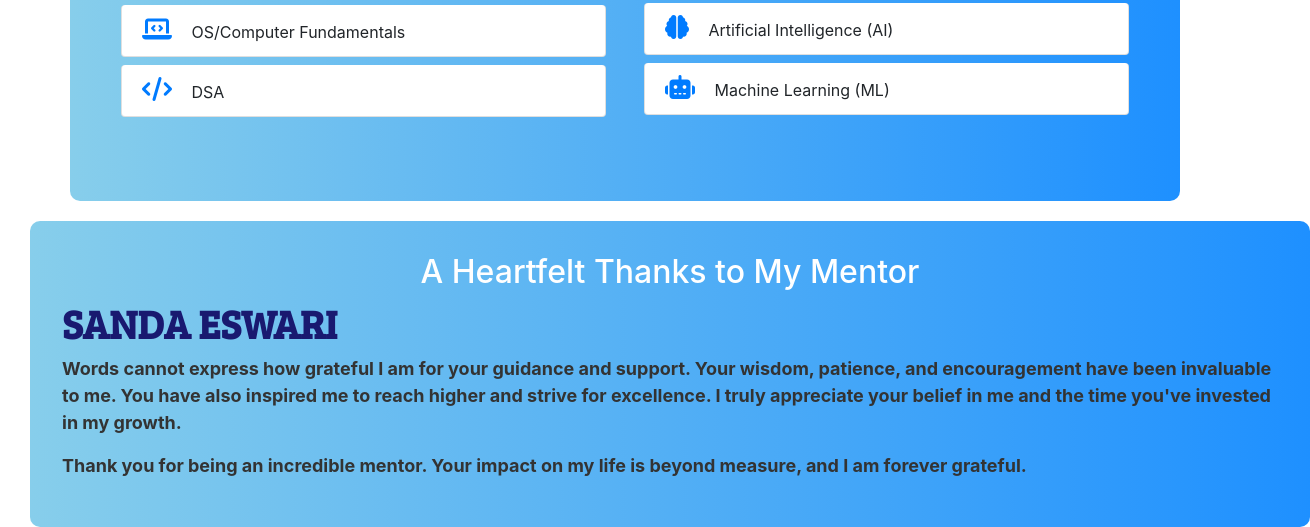
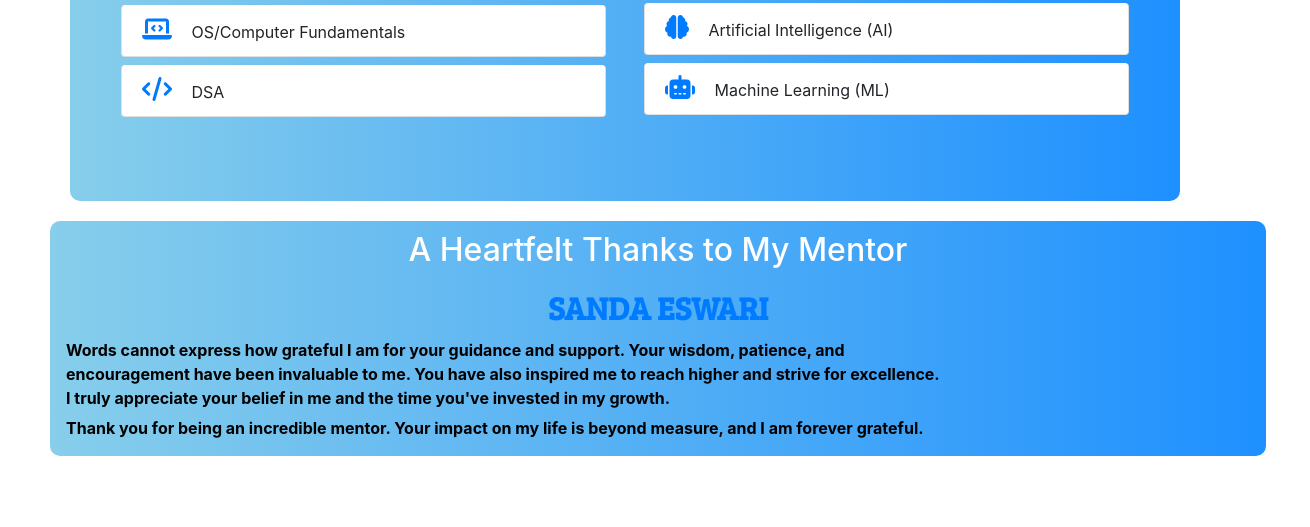
Before and after one commit to shaiksanda/personal-blog, a plain HTML site: page index.html in a window 1280 px wide. Shown: the part 5177-5704 px from the top of the page, 1310 px wide, since content can reach past the window. After the commit the page ends 5633 px from the top, so only its background shows below. Drawn offline with nearby package versions, Linux system fonts and the light colour scheme; a web font is replaced by a local one.

Commit message:
Initial Commit

```diff
--- a/index.css
+++ b/index.css
@@ -6,20 +6,24 @@
   font-weight: bold;
 }
 
+.mentor-container h2 {
+  margin-bottom: 20px;
+}
 .mentor-container {
-  padding: 2rem;
-  background: linear-gradient(
-    to right,
-    #87ceeb,
-    #1e90ff
-  ); /* Sky Blue to Dodger Blue */
+  color: white;
 
+  width: 95%;
+  margin-left: 50px;
+  margin-right: 50px;
+  padding: 10px;
   border-radius: 10px;
+  background: linear-gradient(to right, skyblue, dodgerblue);
+}
 
-  width: 100%;
-  margin-left: 30px;
-
-  color: #ffffff;
+#highlight-name {
+  font-size: 2rem;
+  color: #007bff; /* Change this to match your design */
+  margin-bottom: 10px;
 }
 
 .action {
@@ -40,6 +44,13 @@
     font-size: 30px;
   }
 }
+.mentor-container p {
+  font-size: 1rem; /* Base font size for readability */
+  color: black; /* White color for better contrast */
+  font-weight: bold;
+  margin: 6px;
+}
+
 .hero-container {
   display: flex;
   flex-direction: column;
--- a/index.html
+++ b/index.html
@@ -353,11 +353,12 @@
 
       <div class="mentor-container">
         <h2 style="text-align: center;">A Heartfelt Thanks to My Mentor </h2>
-        <h1 id="highlight-name">SANDA ESWARI</h1>
-         <p style="font-size: 18px; color: #333; font-weight: bold;">
-    Words cannot express how grateful I am for your guidance and support. Your wisdom, patience, and encouragement have been invaluable to me. You have also inspired me to reach higher and strive for excellence. I truly appreciate your belief in me and the time you've invested in my growth.
+        <h1 id="highlight-name" class="text-center">SANDA ESWARI</h1>
+         <p>
+    Words cannot express how grateful I am for your guidance and support. Your wisdom, patience, and <br /> encouragement
+     have been invaluable to me. You have also inspired me to reach higher and strive for excellence.<br /> I truly appreciate your belief in me and the time you've invested in my growth.
   </p>
-  <p style="font-size: 18px; color: #333; font-weight: bold; ">
+  <p >
     Thank you for being an incredible mentor. Your impact on my life is beyond measure, and I am forever grateful.
   </p>
 
```
